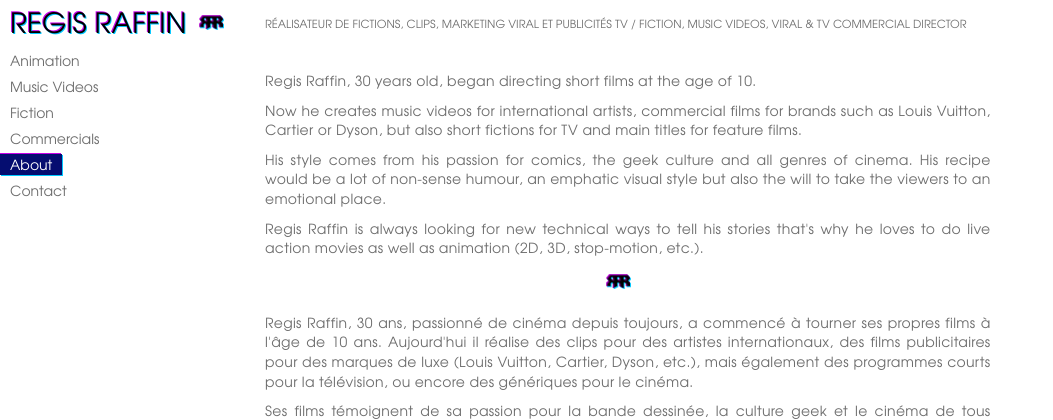
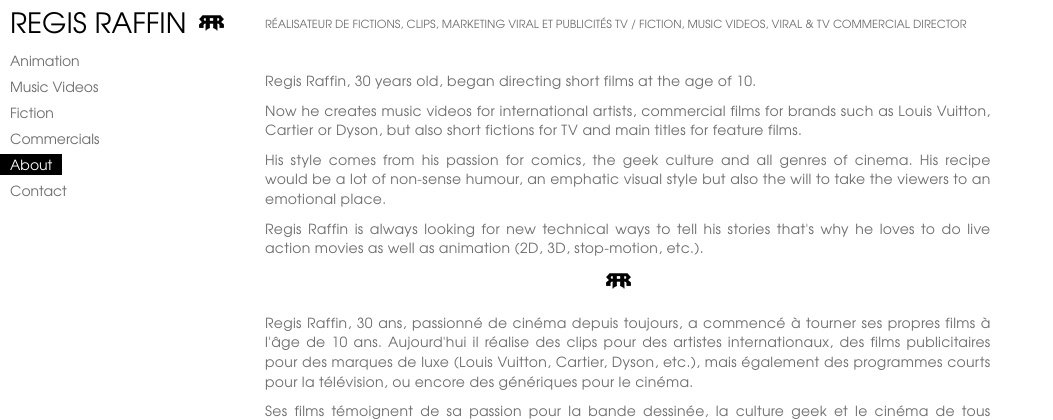
Before and after one commit to xavierraffin/regisraffin.com, a PHP site: page /about.html in a window 1280 px wide. Shown: the top 420 px of the page, without its empty margins (0-1053 px from the left). Run offline with PHP 8.4, Linux system fonts and the light colour scheme; some libraries are stand-ins or nearby versions.

Commit message:
logo B&W

```diff
--- a/classic.css
+++ b/classic.css
@@ -89,11 +89,11 @@ section{
 }
 .title:before, .title:after{
 	color:black;
-	text-shadow: 0.5px 0.5px 0px #00c8ff,-0.5px -0.5px 0px #c600e7;
+	/*text-shadow: 0.5px 0.5px 0px #00c8ff,-0.5px -0.5px 0px #c600e7;*/
 }
 h1{
 	color:black;
-	text-shadow: 1px 1px 0px #00c8ff,-1px -1px 0px #c600e7;
+	/*text-shadow: 1px 1px 0px #00c8ff,-1px -1px 0px #c600e7;*/
 }
 h1 {
 	display: inline;
@@ -104,7 +104,7 @@ h1:after {
 	content: url('logo.png');
 	margin-left: 13px;
 	position:relative;
-	top:1px;
+	top:2px;
 }
 nav {
 	color:#6e6e6e;
@@ -128,12 +128,12 @@ nav a {
 }
 nav a.active{
 	color:white;
-	background:#050d70;
-	-moz-box-shadow: 1px 1px 0px 0px #00c8ff,-1px -1px 0px 0px #c600e7;
+	background:#000000;
+	/*-moz-box-shadow: 1px 1px 0px 0px #00c8ff,-1px -1px 0px 0px #c600e7;
 	-webkit-box-shadow: 1px 1px 0px 0px #00c8ff,-1px -1px 0px 0px #c600e7;
 	-o-box-shadow: 1px 1px 0px 0px #00c8ff,-1px -1px 0px 0px #c600e7;
 	box-shadow: 1px 1px 0px 0px #00c8ff,-1px -1px 0px 0px #c600e7;
-	filter:progid:DXImageTransform.Microsoft.Shadow(color=#00c8ff, Direction=134, Strength=0);
+	filter:progid:DXImageTransform.Microsoft.Shadow(color=#00c8ff, Direction=134, Strength=0);*/
 }
 .blok {
     background: repeat scroll 0 0 / 100% auto rgba(0, 0, 0, 0);
```
Also changed, not shown: logo.png.
